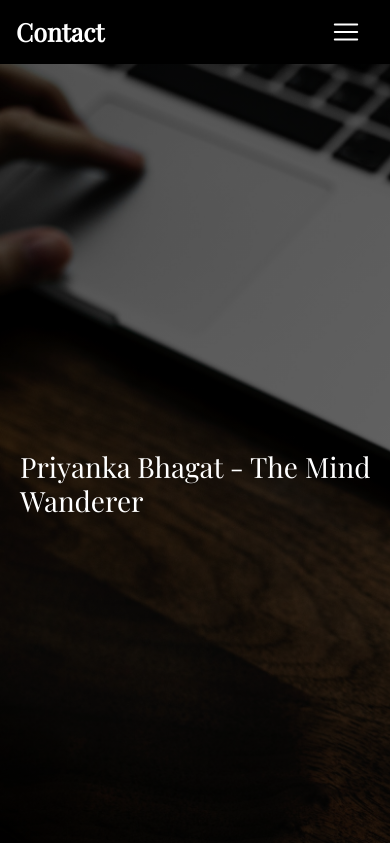
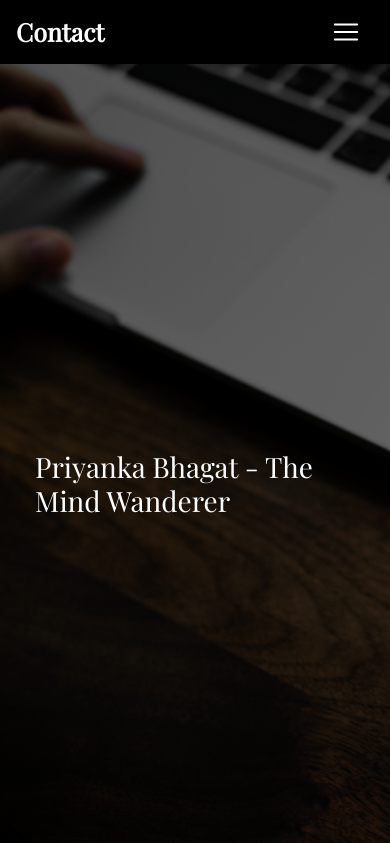
Before and after one commit to Priyanka-bhagat/My-blog, a Django app: page / in a window 390 px wide. Shown: the top 843 px of the page. Run offline with Django 3.2, Linux system fonts and the light colour scheme; data that the repository does not hold is empty; some libraries are stand-ins or nearby versions.

Commit message:
Responsive

```diff
--- a/mysite/blog/static/css/blog.css
+++ b/mysite/blog/static/css/blog.css
@@ -1,11 +1,13 @@
-
-.header{
-
+.container-fluid{
     background-image:
     linear-gradient(-15deg, rgba(0,0,0,.6), rgba(0,0,0,.6) ), url("bg.jpg");
     background-attachment: fixed;
     background-size: cover;
-    height: 100vh;
+}
+.header{
+    height: 100%;
+    margin-right: 0%;
+    padding-right: 0%;
     color: white;
     font-size: 160%;
 
--- a/mysite/blog/templates/blog/base.html
+++ b/mysite/blog/templates/blog/base.html
@@ -18,8 +18,8 @@
         </title>
     </head>
     <body>
-
-        <div class='header img-responsive'>
+       <div class="container-fluid img-responsive" >
+        <div class='header'>
             <nav class="navbar navbar-expand-md fixed-top">
                     <div class="navbar-brand" style="font-family: 'Playfair Display';font-weight:bold; font-size:25px;">Contact</div>
                     <button class="navbar-toggler navbar-toggler-right" data-toggle="collapse" data-target="#collapse_target">
@@ -61,6 +61,7 @@
             </div>
 
         </div>
+</div>
            <div>
 
             {% block content %}
```
